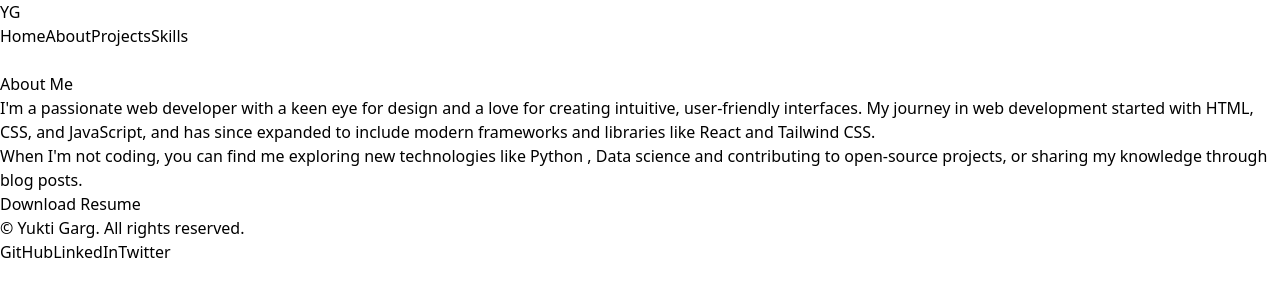
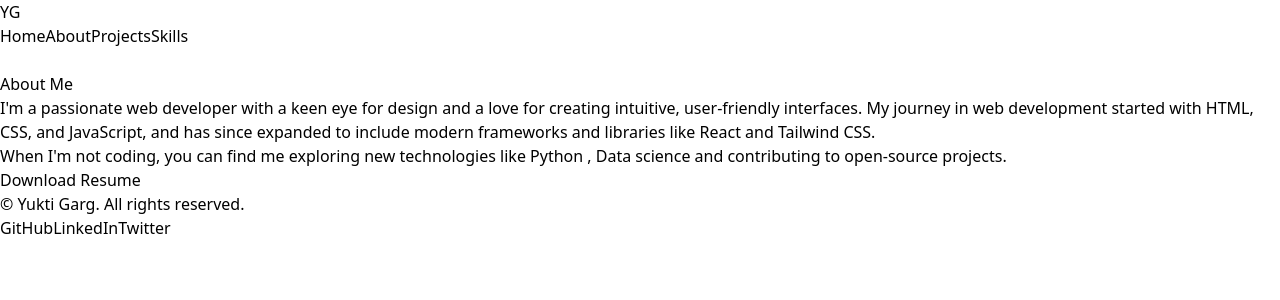
Before and after one commit to YukiP7/My_portfolio, a React (Vite) app: page /about in a window 1280 px wide. Shown: the top 300 px of the page. Built offline with nearby package versions, Linux system fonts and the light colour scheme.

Commit message:
change in resume

```diff
--- a/src/components/About.jsx
+++ b/src/components/About.jsx
@@ -21,7 +21,7 @@ const About = () => {
           </p>
           <p className="text-xl mb-6">
             When I'm not coding, you can find me exploring new technologies like Python , Data science and contributing
-            to open-source projects, or sharing my knowledge through blog posts.
+            to open-source projects.
           </p>
           <div className="flex justify-center">
 
```
Also changed, not shown: 1 other file (tests, documents, lock files or other folders).
